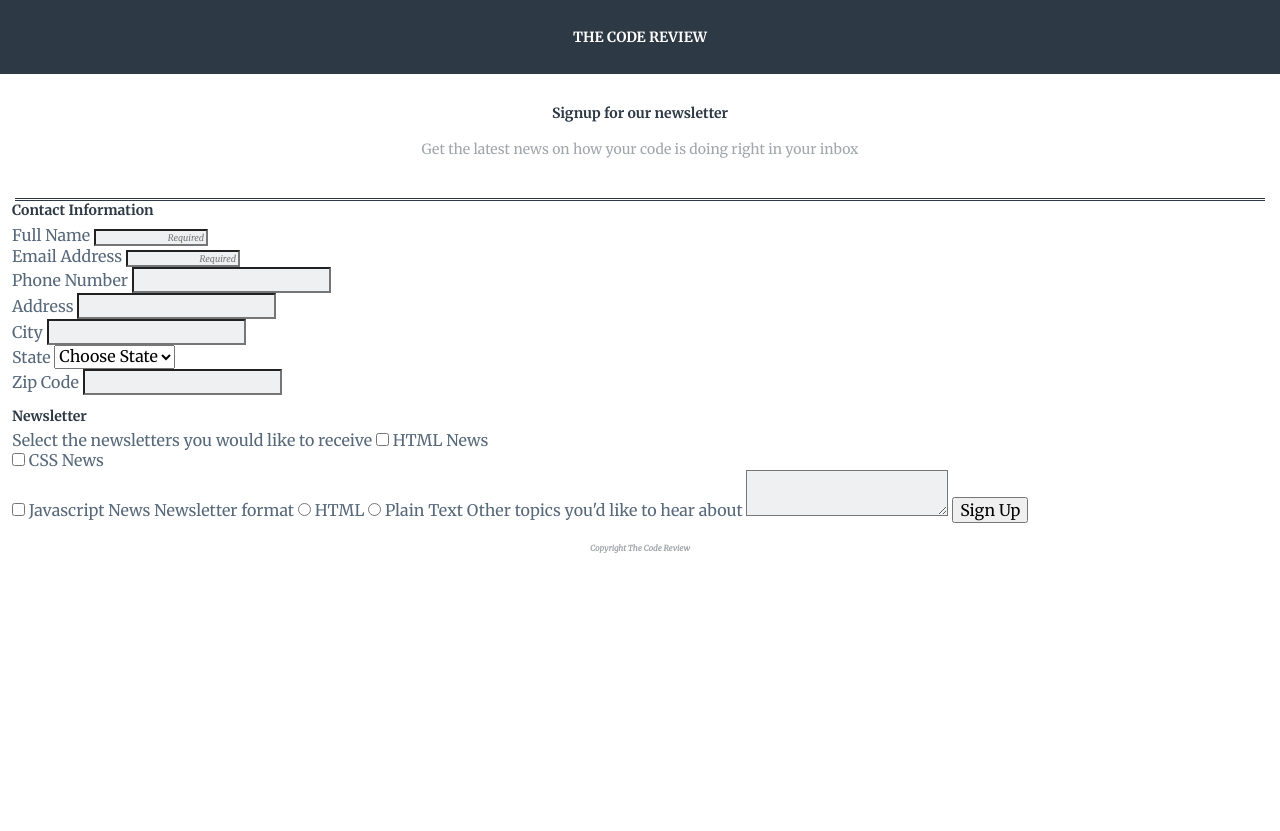
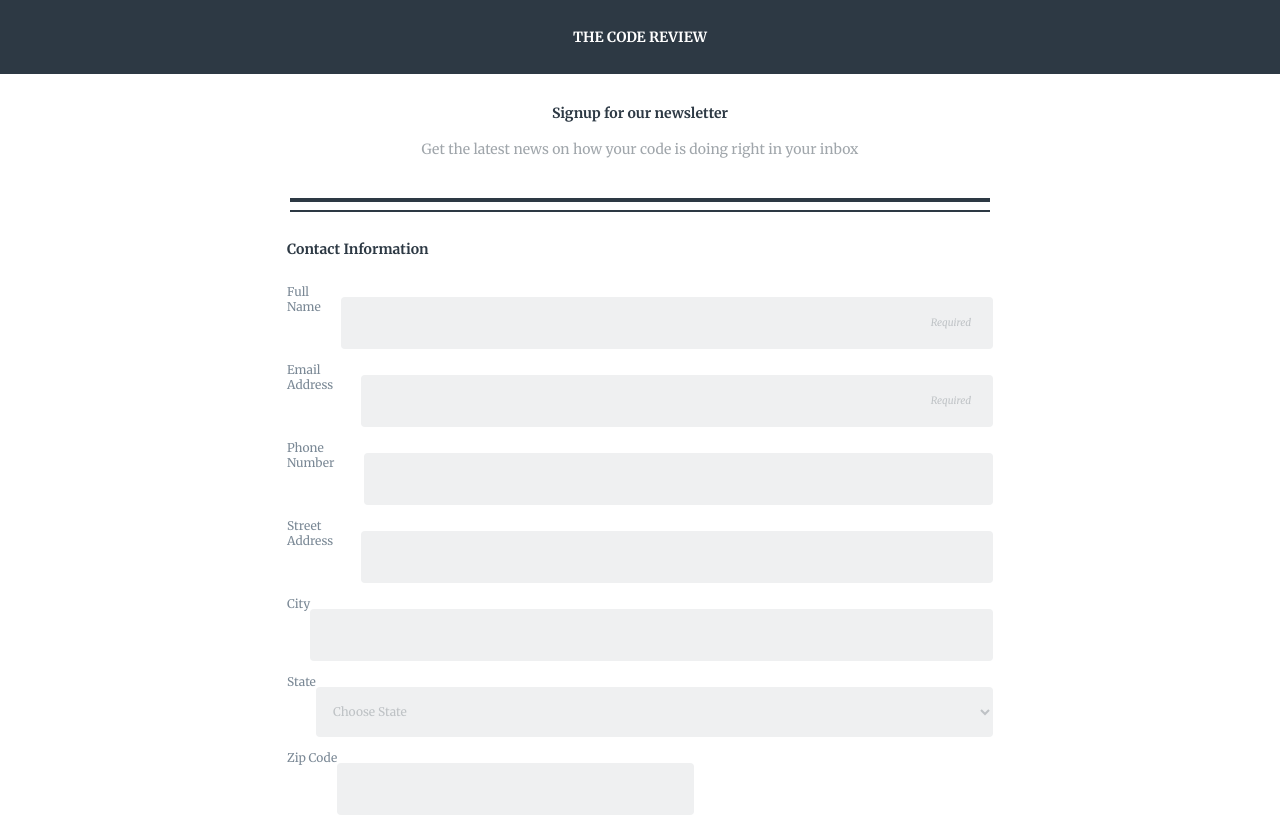
Before and after one commit to caramjones/TechDegree-Project-3, a plain HTML site: page index.html in a window 1280 px wide. Shown: the top 831 px of the page. Before the commit the page ends 800 px from the top, so only its background shows below. Drawn offline with Linux system fonts and the light colour scheme.

Commit message:
styling
styling fieldset 1

```diff
--- a/css/style.css
+++ b/css/style.css
@@ -18,6 +18,18 @@ h1 {
   padding-bottom: 28px;
 }
 
+/*hr {*/
+  /*height: 10px;*/
+  /*border-top: solid #2d3944 5px;*/
+  /*border-bottom: solid #2d3944 2px;*/
+/*}*/
+
+main {
+  margin: 0 auto;
+  max-width: 730px;
+  padding: 0;
+}
+
 h2 {
   font-size: 14px;
   text-align: center;
@@ -36,11 +48,35 @@ legend {
   color: #2d3944;
   font-weight: bold;
   font-size: 14px;
+  margin-bottom: 20px;
+}
+
+.line-1 {
+  border: 0;
+  border-bottom: 4px solid #2d3944;
+  margin-left: 15px;
+  margin-right: 15px;
+  }
+
+
+.line-2 {
+  border: 0;
+  border-bottom: 2px solid #2d3944;
+  margin-left: 15px;
+  margin-right: 15px;
 }
 
 .welcome {
-  border-bottom: double #2d3944;
-  margin: 0 15px;
+  margin-bottom: 28px;
+}
+
+
+.container input {
+  width: 100%;
+}
+
+#zip-code {
+  width: 50%;
 }
 
 fieldset {
@@ -48,12 +84,39 @@ fieldset {
 }
 
 input,
+label {
+  display: block;
+}
+
+
+input {
+  height: 50px;
+}
+
+input,
 textarea {
   background-color: #eff0f1;
+  border-radius: 4px;
+  border: none;
+  margin-top: 13px;
+  margin-bottom: 13px;
+}
+
+input::placeholder {
+  font-size: 10px;
+  padding-right: 20px;
+  color: #bec2c5
+}
+
+input:focus,
+#state:focus {
+  border: solid 2px #476a8a;
+  outline: none;
 }
 
 label {
-  color: #566879;
+  color: #7a8895;
+  font-size: 12px;
 }
 
 .faded {
@@ -61,6 +124,24 @@ label {
   font-style: italic;
   text-align: end;
   font-size: 9px;
+}
+
+#state {
+  height: 50px;
+  width: 100%;
+  background-color: #eff0f1;
+  border-radius: 4px;
+  border: none;
+}
+
+
+#state:first-of-type {
+  text-align: left;
+  font-size: 12px;
+  color: #bec2c5;
+  padding-left: 13px;
+  margin-top: 13px;
+  margin-bottom: 13px;
 }
 
 .size {
@@ -76,3 +157,13 @@ h3 {
   font-style: italic;
   font-size: 8px;
 }
+
+/*media queries*/
+
+@media screen and (min-width: 720px) {
+
+  .container {
+    display: flex;
+  }
+
+}
--- a/index.html
+++ b/index.html
@@ -16,6 +16,8 @@
       <div class="welcome">
         <h2>Signup for our newsletter</h2>
         <p class="intro">Get the latest news on how your code is doing right in your inbox</p>
+        <hr class="line-1">
+        <hr class="line-2">
       </div>
       <form action="/" method="post">
         <!-- web address of a program that proc info. Method is http method the browswer uses to submit form -->
@@ -37,7 +39,7 @@
           </div>
 
           <div class="container">
-          <label for="address">Address</label>
+          <label for="address">Street Address</label>
           <input type="text" id="address" name="user_address">
           </div>
 
@@ -113,19 +115,33 @@
         <fieldset>
           <legend>Newsletter</legend>
           <label> Select the newsletters you would like to receive</label>
+
+          <div class="container">
           <input type="checkbox" id="html" value="interest_html" name="subscribe_interest">
           <label for="html">HTML News</label><br>
+          </div>
+
+          <div class="container">
           <input type="checkbox" id="css" value="interest_css" name="subscribe_interest">
           <label for="css">CSS News</label><br>
+          </div>
+
+          <div class="container">
           <input type="checkbox" id="java" value="interest_java" name="subscribe_interest">
           <label for="java">Javascript News</label>
+          </div>
 
           <label>Newsletter format</label>
+
+          <div class="container">
           <input type="radio" id="html_format" value="html_format" name="format">
           <label>HTML</label>
+          </div>
+
+          <div class="container">
           <input type="radio" id="plain_format" value="plain_format" name="format">
           <label>Plain Text</label>
-
+          </div>
 
           <label for="topics">Other topics you'd like to hear about</label>
           <textarea id="topics" name="user_topics"></textarea>
```
